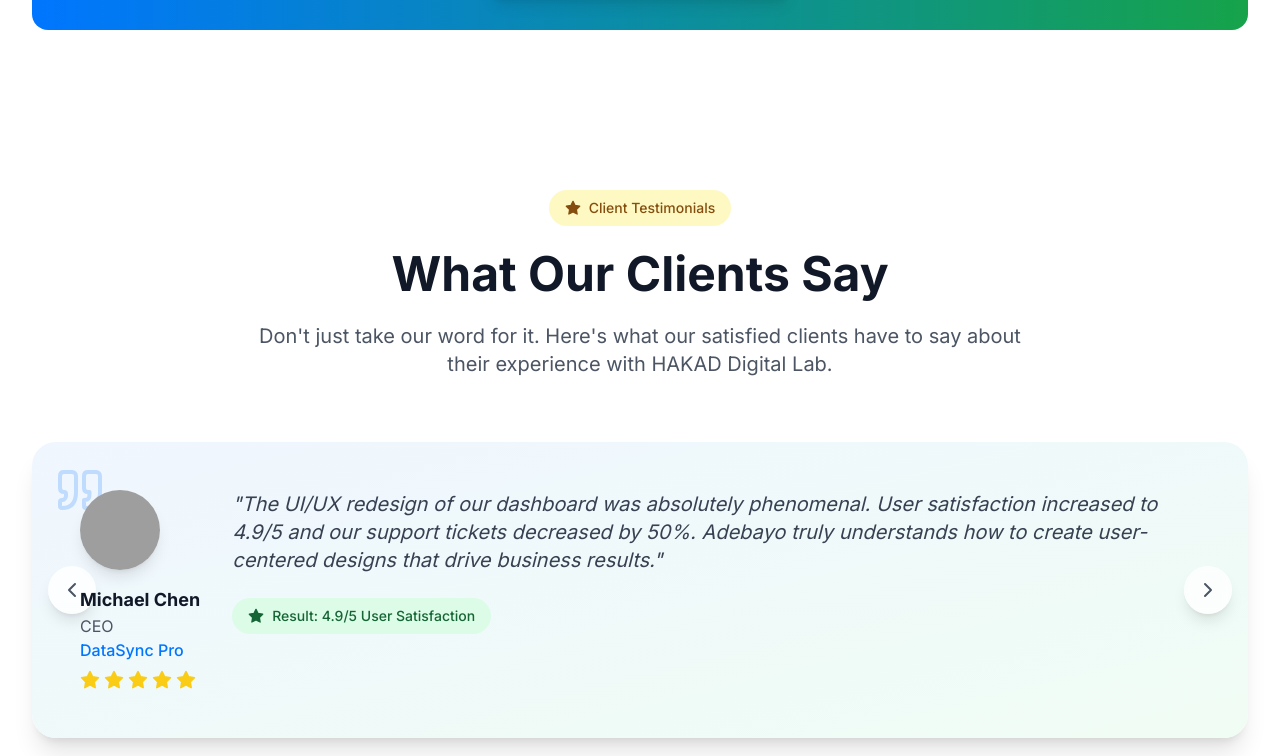
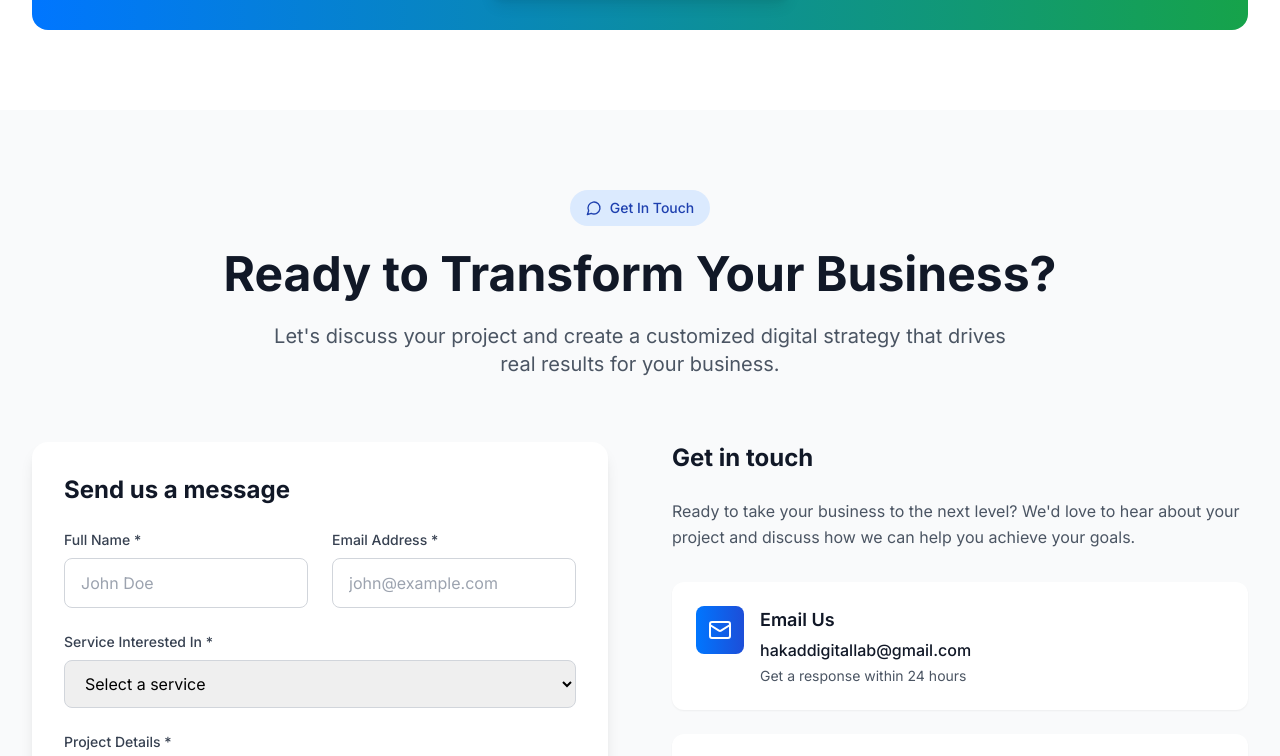
Before and after one commit to Hakadteam/branding, a React (Vite) app: page / in a window 1280 px wide. Shown: the part 5736-6492 px from the top of the page. Built offline with nearby package versions, Linux system fonts and the light colour scheme; no server answers; the database is empty; grey boxes are pictures that could not be loaded.

Commit message:
Fix duplicate Testimonials import

```diff
--- a/src/App.tsx
+++ b/src/App.tsx
@@ -4,7 +4,6 @@ import Hero from './components/Hero';
 import Services from './components/Services';
 import About from './components/About';
 import Portfolio from './components/Portfolio';
-import Testimonials from './components/Testimonials';
 import Testimonials from './components/Testimonials';
 import Contact from './components/Contact';
 import Footer from './components/Footer';
@@ -18,7 +17,6 @@ function App() {
       <About />
       <Portfolio />
       <Testimonials />
-      <Testimonials />
       <Contact />
       <Footer />
     </div>
```
